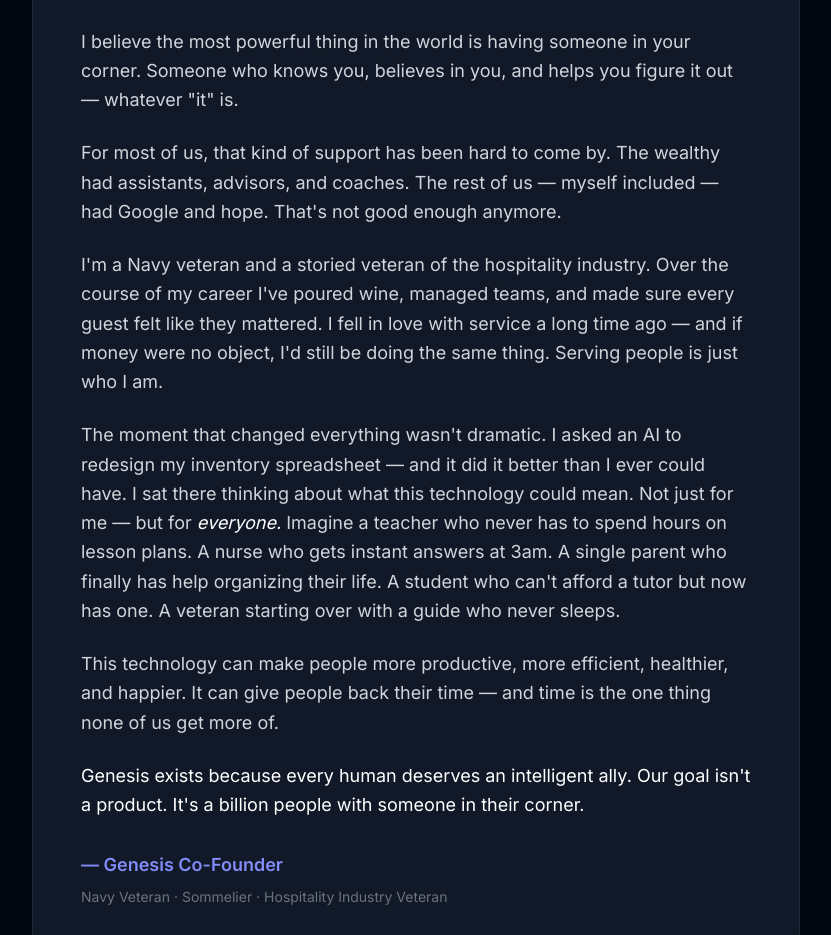
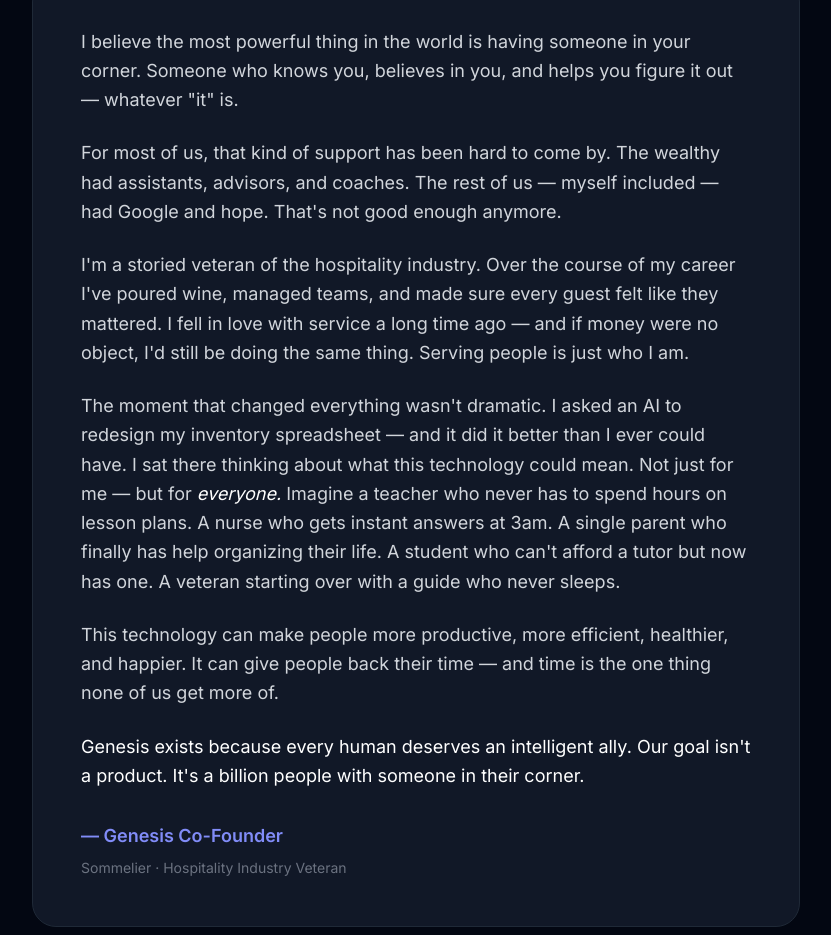
Before and after one commit to ChanpagneSuperHero/genesis-aas, a plain HTML site: page index.html in a window 1280 px wide. Shown: the part 4223-5158 px from the top of the page, without its empty margins (224-1055 px from the left). Drawn offline with nearby package versions, Linux system fonts and the light colour scheme.

Commit message:
Tone down Navy reference

```diff
--- a/index.html
+++ b/index.html
@@ -243,12 +243,12 @@
             <div class="bg-gray-900 rounded-3xl p-8 md:p-12 border border-gray-800">
                 <p class="text-lg text-gray-300 leading-relaxed mb-6">I believe the most powerful thing in the world is having someone in your corner. Someone who knows you, believes in you, and helps you figure it out — whatever "it" is.</p>
                 <p class="text-lg text-gray-300 leading-relaxed mb-6">For most of us, that kind of support has been hard to come by. The wealthy had assistants, advisors, and coaches. The rest of us — myself included — had Google and hope. That's not good enough anymore.</p>
-                <p class="text-lg text-gray-300 leading-relaxed mb-6">I'm a Navy veteran and a storied veteran of the hospitality industry. Over the course of my career I've poured wine, managed teams, and made sure every guest felt like they mattered. I fell in love with service a long time ago — and if money were no object, I'd still be doing the same thing. Serving people is just who I am.</p>
+                <p class="text-lg text-gray-300 leading-relaxed mb-6">I'm a storied veteran of the hospitality industry. Over the course of my career I've poured wine, managed teams, and made sure every guest felt like they mattered. I fell in love with service a long time ago — and if money were no object, I'd still be doing the same thing. Serving people is just who I am.</p>
                 <p class="text-lg text-gray-300 leading-relaxed mb-6">The moment that changed everything wasn't dramatic. I asked an AI to redesign my inventory spreadsheet — and it did it better than I ever could have. I sat there thinking about what this technology could mean. Not just for me — but for <em class="text-white">everyone.</em> Imagine a teacher who never has to spend hours on lesson plans. A nurse who gets instant answers at 3am. A single parent who finally has help organizing their life. A student who can't afford a tutor but now has one. A veteran starting over with a guide who never sleeps.</p>
                 <p class="text-lg text-gray-300 leading-relaxed mb-6">This technology can make people more productive, more efficient, healthier, and happier. It can give people back their time — and time is the one thing none of us get more of.</p>
                 <p class="text-lg text-white leading-relaxed mb-8">Genesis exists because every human deserves an intelligent ally. Our goal isn't a product. It's a billion people with someone in their corner.</p>
                 <p class="text-indigo-400 font-semibold text-lg">— Genesis Co-Founder</p>
-                <p class="text-gray-500 text-sm mt-2">Navy Veteran · Sommelier · Hospitality Industry Veteran</p>
+                <p class="text-gray-500 text-sm mt-2">Sommelier · Hospitality Industry Veteran</p>
             </div>
         </div>
     </section>
```
Also changed, not shown: landing/index.html (+2 -2 lines).
